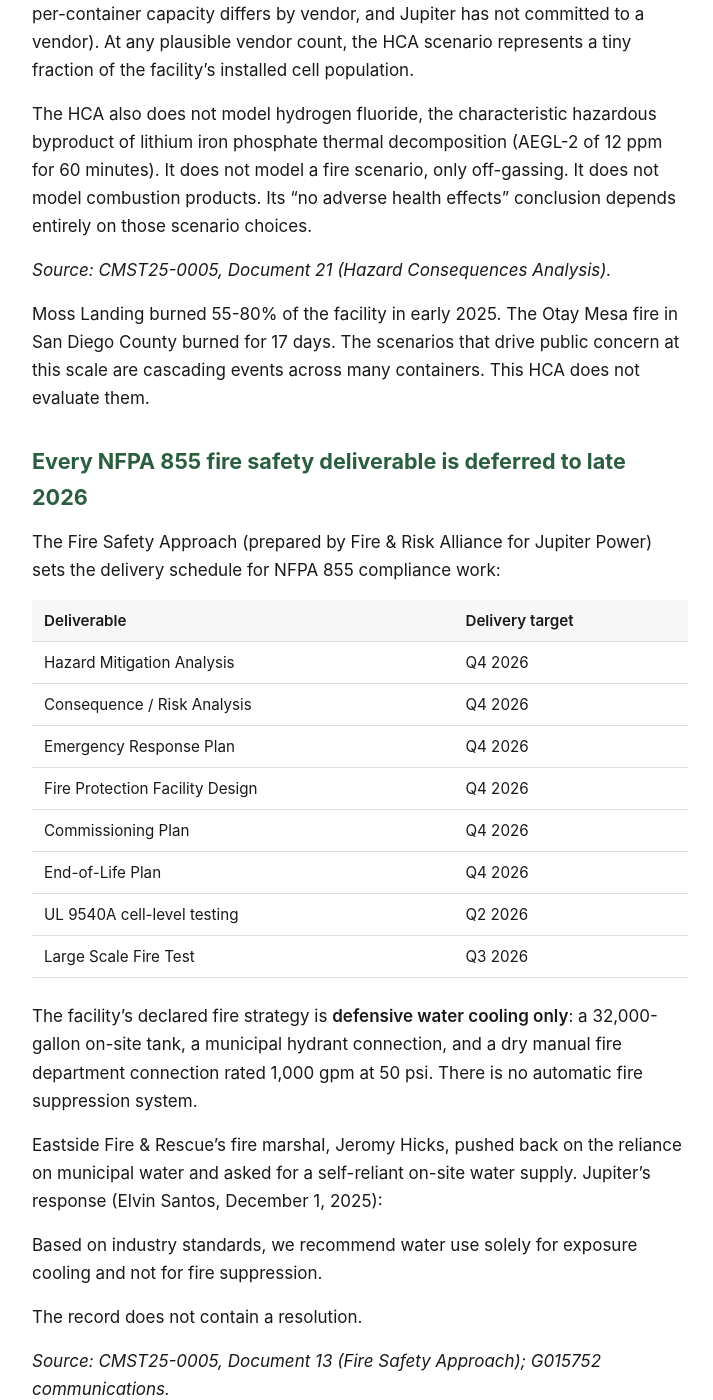
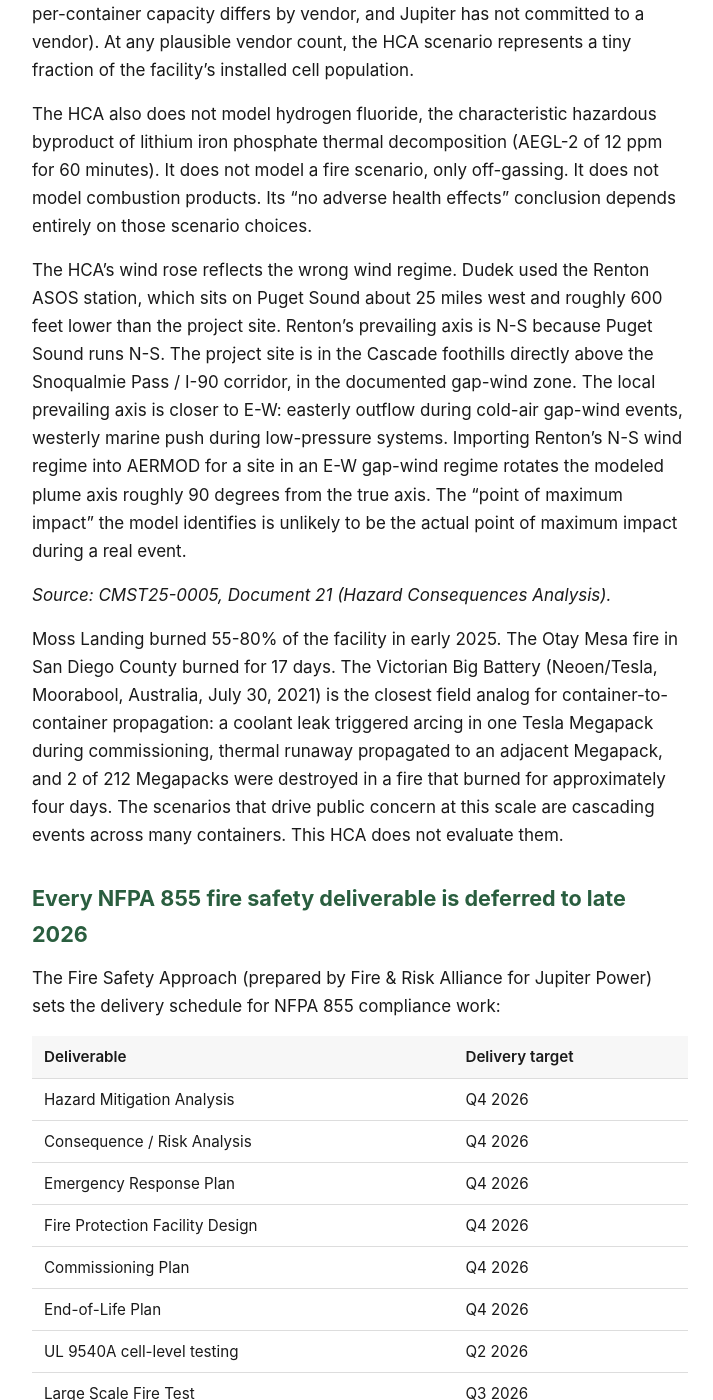
Before and after one commit to calef/cascadia-ridge-bess, a Jekyll site: the page built from _pages/what-the-records-show.md, in a window 1280 px wide and 1400 px high, scrolled down 5411 px. Shown: the whole window, without its empty margins (280-993 px from the left). Built offline with Jekyll 4.4.1, drawn with Linux system fonts in a browser that asks for light colours.

Commit message:
Deploy site 2026-04-22-160609

```diff
--- a/_pages/what-the-records-show.md
+++ b/_pages/what-the-records-show.md
@@ -93,9 +93,11 @@ The Hithium reference container used in the HCA holds 4,992 cells. **20 cells is
 
 The HCA also does not model hydrogen fluoride, the characteristic hazardous byproduct of lithium iron phosphate thermal decomposition (AEGL-2 of 12 ppm for 60 minutes). It does not model a fire scenario, only off-gassing. It does not model combustion products. Its "no adverse health effects" conclusion depends entirely on those scenario choices.
 
+The HCA's wind rose reflects the wrong wind regime. Dudek used the Renton ASOS station, which sits on Puget Sound about 25 miles west and roughly 600 feet lower than the project site. Renton's prevailing axis is N-S because Puget Sound runs N-S. The project site is in the Cascade foothills directly above the Snoqualmie Pass / I-90 corridor, in the documented gap-wind zone. The local prevailing axis is closer to E-W: easterly outflow during cold-air gap-wind events, westerly marine push during low-pressure systems. Importing Renton's N-S wind regime into AERMOD for a site in an E-W gap-wind regime rotates the modeled plume axis roughly 90 degrees from the true axis. The "point of maximum impact" the model identifies is unlikely to be the actual point of maximum impact during a real event.
+
 *Source: CMST25-0005, Document 21 (Hazard Consequences Analysis).*
 
-Moss Landing burned 55-80% of the facility in early 2025. The Otay Mesa fire in San Diego County burned for 17 days. The scenarios that drive public concern at this scale are cascading events across many containers. This HCA does not evaluate them.
+Moss Landing burned 55-80% of the facility in early 2025. The Otay Mesa fire in San Diego County burned for 17 days. The Victorian Big Battery (Neoen/Tesla, Moorabool, Australia, July 30, 2021) is the closest field analog for container-to-container propagation: a coolant leak triggered arcing in one Tesla Megapack during commissioning, thermal runaway propagated to an adjacent Megapack, and 2 of 212 Megapacks were destroyed in a fire that burned for approximately four days. The scenarios that drive public concern at this scale are cascading events across many containers. This HCA does not evaluate them.
 
 ## Every NFPA 855 fire safety deliverable is deferred to late 2026
 
```
